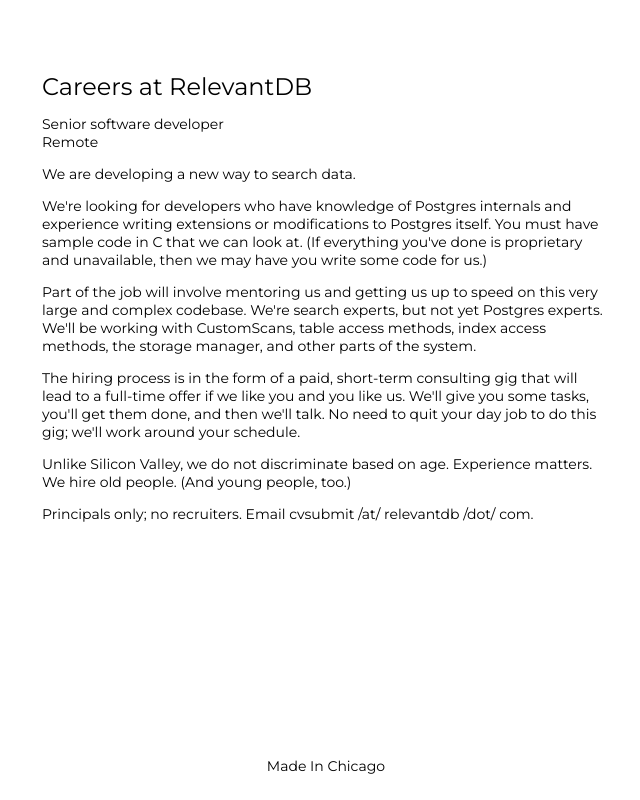
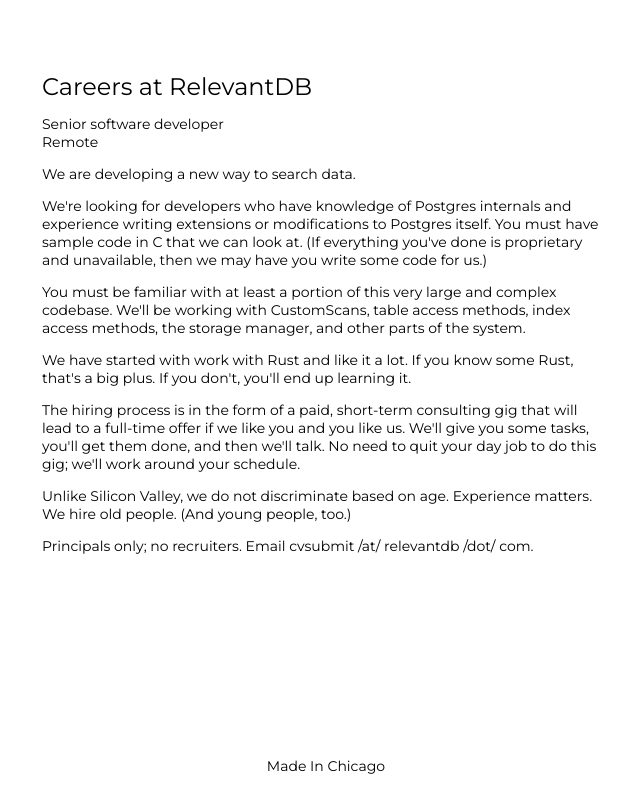
Before and after one commit to RelevantDB/RelevantDB_old_website, a plain HTML site: page docs/careers.html in a window 1280 px wide. Shown: the whole page, without its empty margins (314-954 px from the left). Drawn offline with Linux system fonts and the light colour scheme.

Commit message:
Update careers.html

```diff
--- a/docs/careers.html
+++ b/docs/careers.html
@@ -70,11 +70,12 @@ itself. You must have sample code in C that we can look at.
 (If everything you've done is proprietary and unavailable, then we may have you write some code for us.)
 </p>
 <p>
-Part of the job will involve mentoring us and getting us up to speed on this very large
-and complex codebase. We're search experts, but not yet Postgres experts. We'll be working with CustomScans, table access methods, index access methods,
-the storage manager, and other parts of the system.
+You must be familiar with at least a portion of this very large and complex codebase. We'll be working with CustomScans,
+table access methods, index access methods, the storage manager, and other parts of the system.
 </p>
-
+<p>
+We have started with work with Rust and like it a lot. If you know some Rust, that's a big plus. If you don't, you'll end up learning it.
+</p>
 <p>
 The hiring process is in the form of a paid, short-term consulting gig that will lead to a full-time offer if we like you and you like us.
 We'll give you some tasks, you'll get them done, and then we'll talk. No need
```
